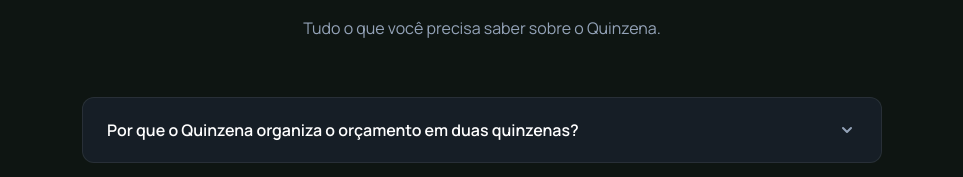
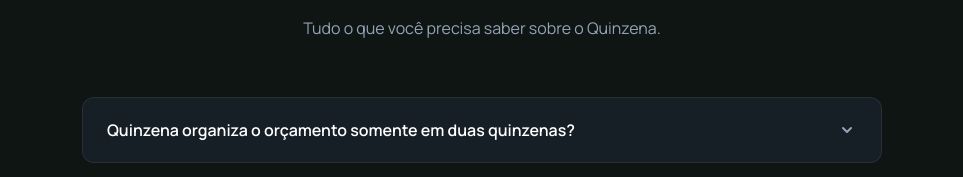
Before and after one commit to PhilipeEfrain/controle-gastos-angular, an Angular app: page / in a window 1280 px wide. Shown: the part 3441-3618 px from the top of the page, without its empty margins (158-1121 px from the left). Built offline with nearby package versions, Linux system fonts and the light colour scheme; no server answers.

Commit message:
docs(faq): atualizar pergunta e resposta sobre organizacao quinzenal na landing page

```diff
--- a/src/app/features/landing/landing.component.ts
+++ b/src/app/features/landing/landing.component.ts
@@ -74,8 +74,8 @@
 
   readonly faqs = signal<FaqItem[]>([
     {
-      question: 'Por que o Quinzena organiza o orçamento em duas quinzenas?',
-      answer: 'Porque a maioria dos trabalhadores recebe renda fracionada (adiantamento no dia 15 e salário no dia 31). Apps tradicionais juntam tudo em um bloco mensal único, criando falsas impressões de sobra ou descompasso de caixa. O Quinzena sincroniza suas contas com os dias reais em que o dinheiro cai na conta.',
+      question: 'Quinzena organiza o orçamento somente em duas quinzenas?',
+      answer: 'Não! Embora o método central seja o controle em dois tempos (sincronizado com os dias 31 e 15), o aplicativo também suporta múltiplos regimes salariais (divisão 50/50, renda integral na 1ª ou 2ª quinzena), além de módulos independentes para tributos anuais, compras parceladas e rateio de viagens.',
       isOpen: false
     },
     {
```
